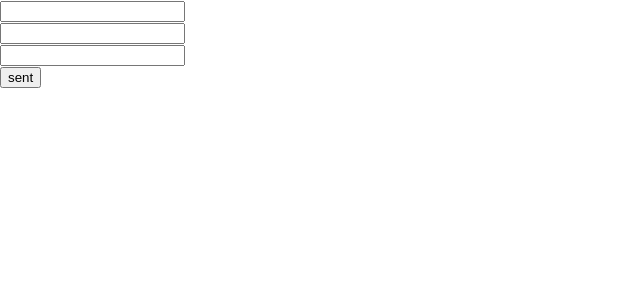
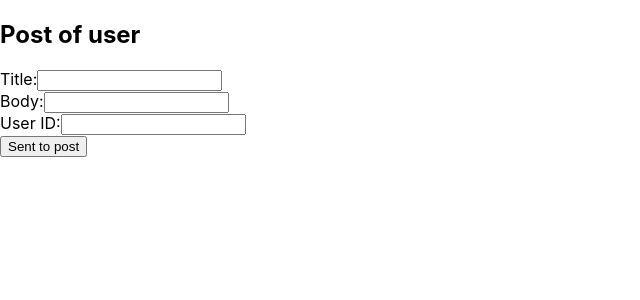
Before and after one commit to DenisOsetrov/react-jan-2024, a React (Create React App) app: page / in a window 1280 px wide. Shown: the top 300 px of the page, without its empty margins (0-640 px from the left). Built offline with nearby package versions, Linux system fonts and the light colour scheme.

Commit message:
hw-4 useForm start

```diff
--- a/src/components/FormComponent.tsx
+++ b/src/components/FormComponent.tsx
@@ -23,7 +23,7 @@ const FormComponent: FC = () => {
         register,
         handleSubmit,
         formState: {errors} //  formState: {errors, isValid - чи валідна форма},
-    } = useForm<IFormProps>({mode:"all", resolver: joiResolver(postValidator)});   // {mode} - як слідкувати! resolve
+    } = useForm<IFormProps>({mode: "all", resolver: joiResolver(postValidator)});   // {mode} - як слідкувати! resolve
     // - слідкуватиме за формою
 
 
@@ -34,62 +34,34 @@ const FormComponent: FC = () => {
 
     return (
         <div>
-
+            <h2>Post of user</h2>
             <form onSubmit={handleSubmit(saveValue)}>
 
-                <input type={"text"} {...register('title')}/>
+                <label>
+                    Title:
+                    <input type="text" {...register('title')} />
+                </label>
                 <br/>
-                {errors.title && <div>{errors.title.message}</div>}
-                <input type={"text"} {...register('body')}/>
+                {errors.title && <div style={{color: 'red'}}>{errors.title.message}</div>}
+
+                <label>
+                    Body:
+                    <input type="text" {...register('body')} />
+                </label>
                 <br/>
+                {errors.body && <div style={{color: 'red'}}>{errors.body.message}</div>}
 
-                <input type={"number"} {...register('userId')}/>
+                <label>
+                    User ID:
+                    <input type="number" {...register('userId')} />
+                </label>
                 <br/>
+                {errors.userId && <div style={{color: 'red'}}>{errors.userId.message}</div>}
 
-                <button>sent</button>
+                <button type="submit">Sent to post</button>
             </form>
         </div>
     );
 };
 
-
-// Гарна повна форма від GPT
-// const FormComponent = () => {
-//     const { register, handleSubmit, formState: { errors } } = useForm({
-//         resolver: joiResolver(postValidator)
-//     });
-//
-//     const saveValue = (data) => {
-//         console.log(data);
-//     };
-//
-//     return (
-//         <div>
-//             <form onSubmit={handleSubmit(saveValue)}>
-//                 <label>
-//                     Title:
-//                     <input type="text" {...register('title')} />
-//                 </label>
-//                 <br />
-//                 {errors.title && <div style={{ color: 'red' }}>{errors.title.message}</div>}
-//
-//                 <label>
-//                     Body:
-//                     <input type="text" {...register('body')} />
-//                 </label>
-//                 <br />
-//                 {errors.body && <div style={{ color: 'red' }}>{errors.body.message}</div>}
-//
-//                 <label>
-//                     User ID:
-//                     <input type="number" {...register('userId')} />
-//                 </label>
-//                 <br />
-//                 {errors.userId && <div style={{ color: 'red' }}>{errors.userId.message}</div>}
-//
-//                 <button type="submit">Submit</button>
-//             </form>
-//         </div>
-//     );
-// };
 export default FormComponent;
--- /dev/null
+++ b/src/validators/post.validator.ts
@@ -0,0 +1,35 @@
+// створюємо протоколи валідації за допомогою бібл. joi
+
+import Joi from "joi";
+
+export const postValidator = Joi.object({
+    title: Joi
+        .string()
+        .pattern(/^\w{3,400}$/)
+        .required()
+        .messages({
+            "string.pattern.base": "Title must be a word between 4 and 20 characters",
+            "any.required": "Title is required",
+        }),
+    body: Joi
+        .string()
+        .min(3)
+        .max(1000)
+        .required()
+        .messages({
+            "string.min": "Body must be at least 10 characters",
+            "string.max": "Body must be less than 1000 characters",
+            "any.required": "Body is required",
+        }),
+    userId: Joi
+        .number()
+        .integer()
+        .positive()
+        .required()
+        .messages({
+            "number.base": "User ID must be a number",
+            "number.integer": "User ID must be an integer",
+            "number.positive": "User ID must be a positive number",
+            "any.required": "User ID is required",
+        }),
+});
```
